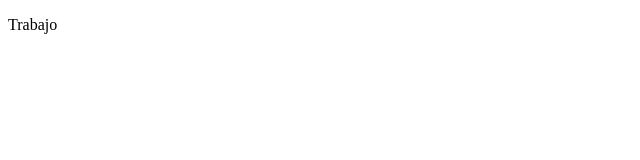
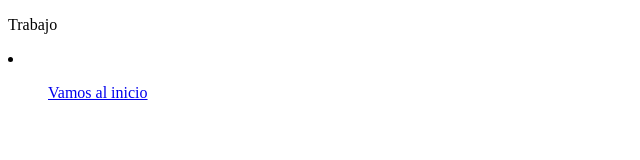
Before and after one commit to AnthonyLunaPalma/4IV8_Luna_Palma_Anthoni, a plain HTML site: page index.html in a window 1280 px wide. Shown: the whole page, without its empty margins (0-640 px from the left). Drawn offline with Linux system fonts and the light colour scheme.

Commit message:
Se configura el navegador

```diff
--- a/index.html
+++ b/index.html
@@ -7,5 +7,8 @@
 </head>
 <body>
     <p>Trabajo</p>
+    <li>
+        <ol><a href="./01 PrimeraPractica/">Vamos al inicio</a></ol>
+    </li>
 </body>
 </html>
```
